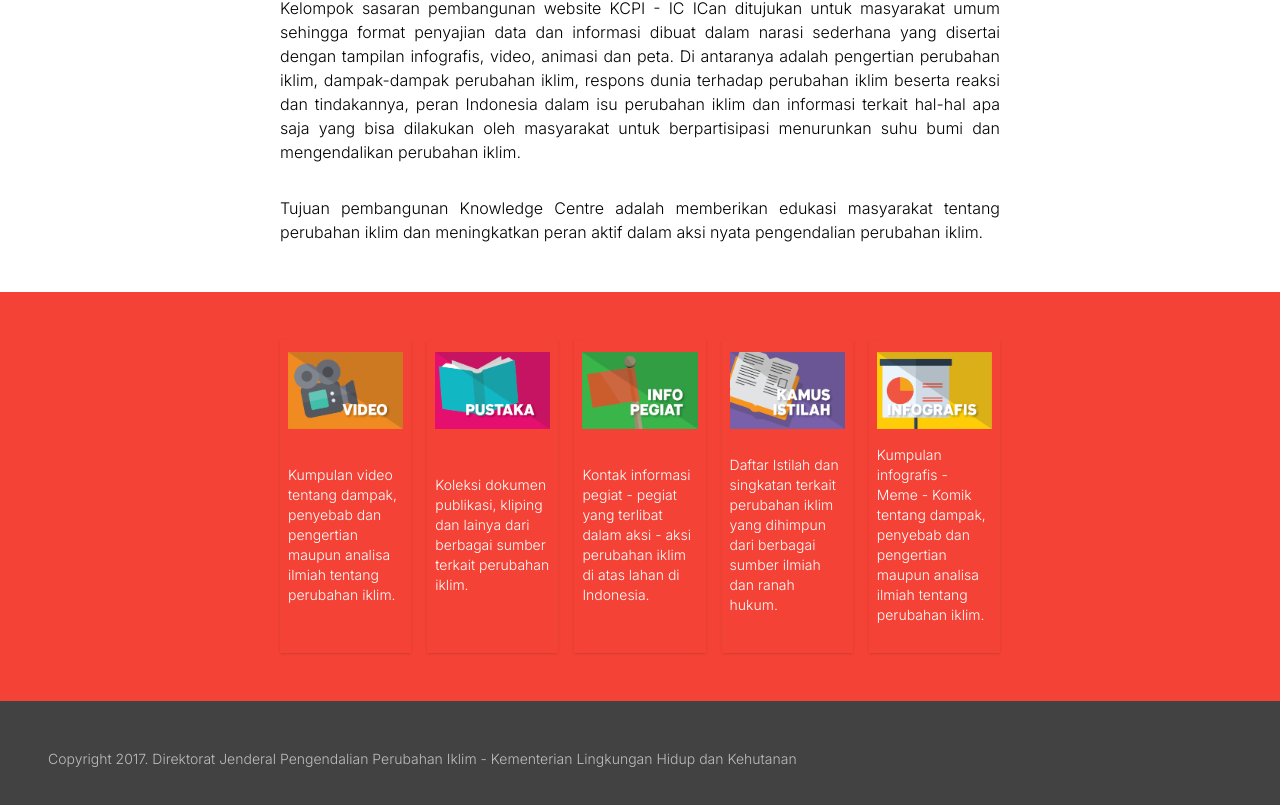
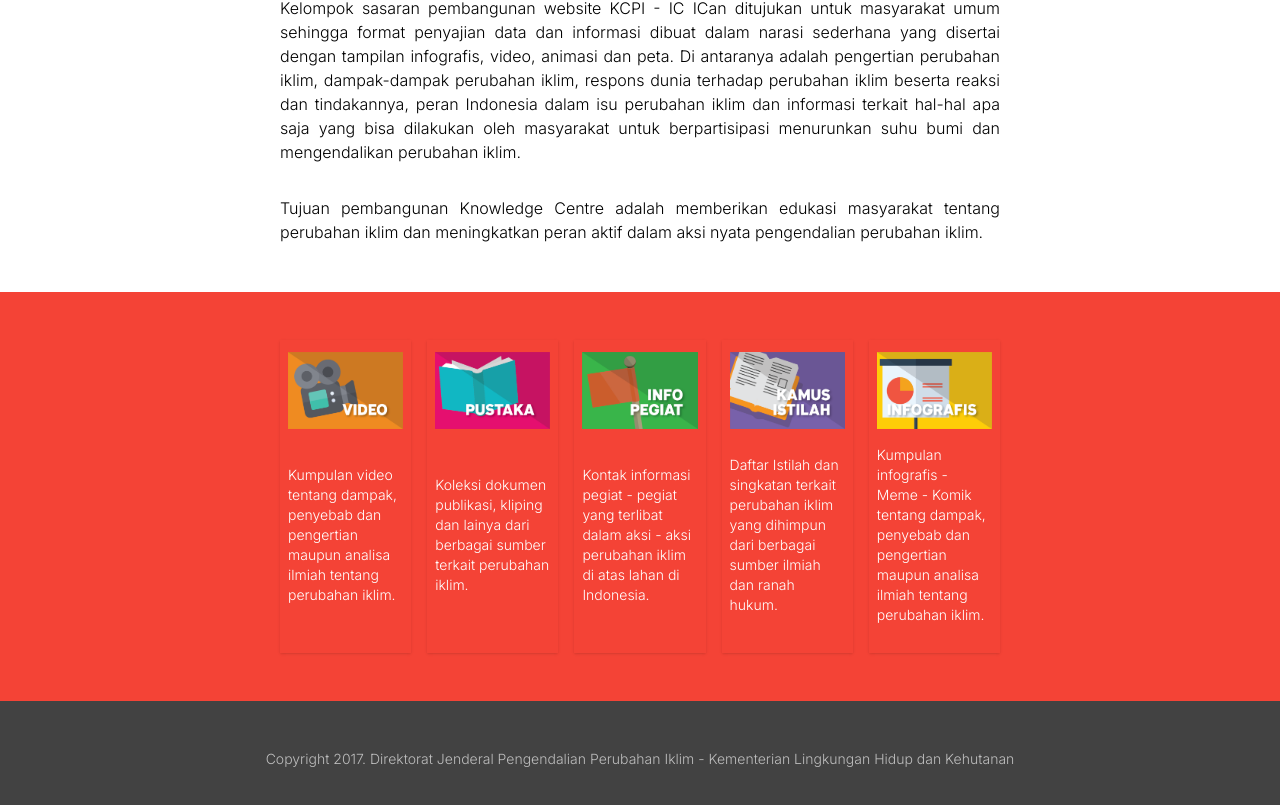
Before and after one commit to arrafiialfa/kcpi-next, a Next.js app: page /tentang/tentang-knowledge-centre in a window 1280 px wide. Shown: the part 1727-2532 px from the top of the page. Built offline with nearby package versions, Linux system fonts and the light colour scheme.

Commit message:
centered footer

```diff
--- a/src/components/common/Footer.tsx
+++ b/src/components/common/Footer.tsx
@@ -1,7 +1,7 @@
 export default function Footer() {
   return (
     <div className="w-full justify-center bg-gray-800 p-12">
-      <p className="text-gray-400 font-light text-sm">
+      <p className="text-gray-400 font-light text-sm text-center">
         Copyright 2017. Direktorat Jenderal Pengendalian Perubahan Iklim -
         Kementerian Lingkungan Hidup dan Kehutanan
       </p>
```
